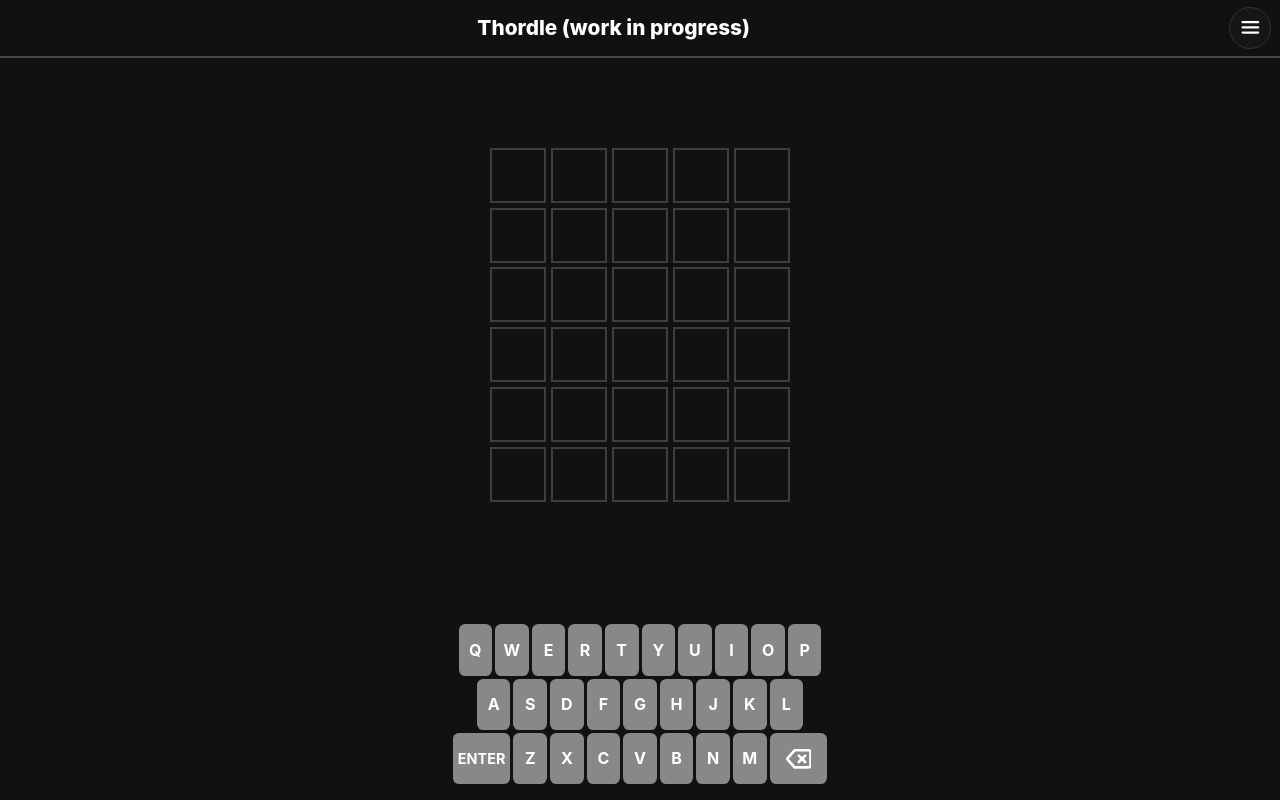
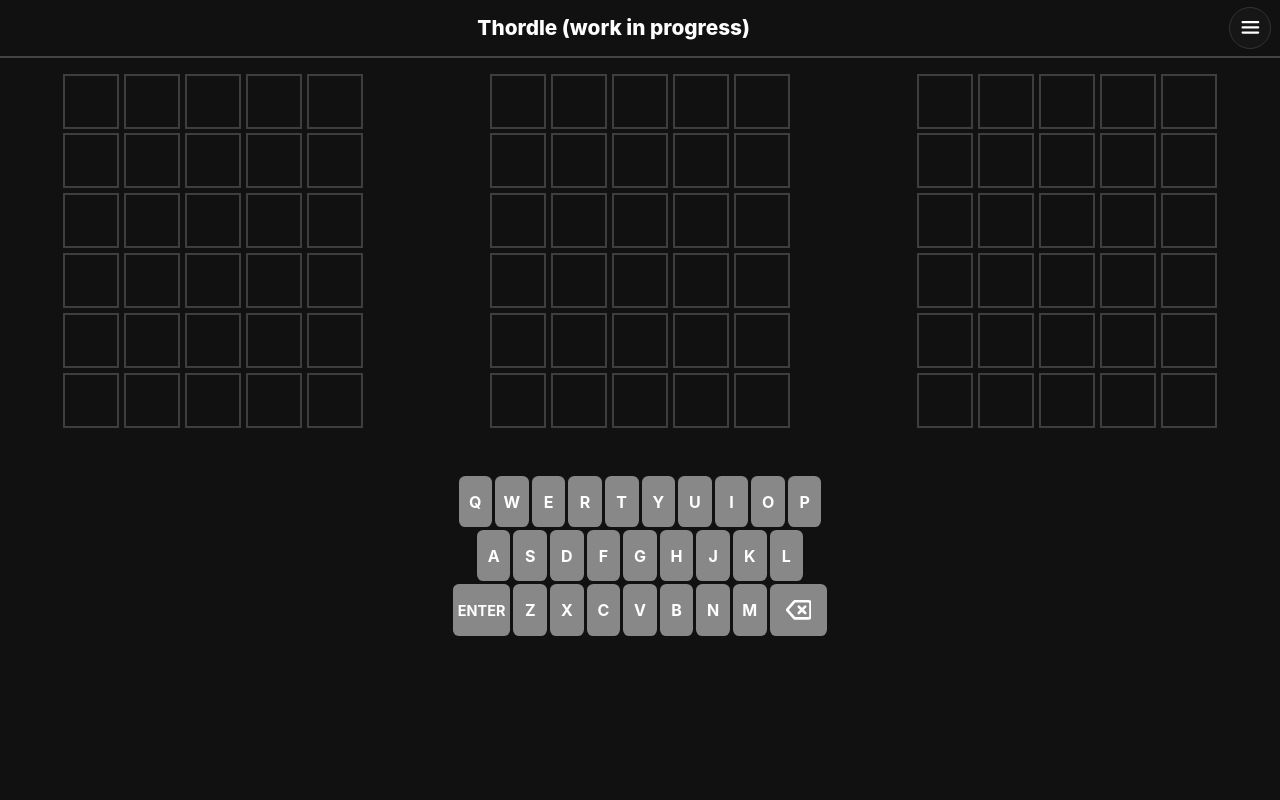
Before and after one commit to kurtisgrant/thordle, a React (Create React App) app: page / in a window 1280 px wide. Built offline with nearby package versions, Linux system fonts and the light colour scheme.

Commit message:
Three game boards are being displayed. Logic in progress.

```diff
--- a/src/App.jsx
+++ b/src/App.jsx
@@ -22,17 +22,29 @@ const AppWrapper = styled.div`
   flex-direction: column;
   width: 100%;
   height: 100%;
-  max-height: 900px;
-  max-width: 500px;
-  // justify-content: space-around;
+  /* max-width: 500px; */
   align-items: center;
 `;
 
+const BoardWrapper = styled.div`
+width: 100%;
+display: flex;
+max-height: calc(var(--vh, 1vh) * 60);
+overflow-x: scroll;
+scrollbar-width: none;
+&::-webkit-scrollbar {
+    width: 0 !important
+  }
+`;
+
 function App() {
-  const [guesses, setGuesses] = useState([]);
+  const [allGuesses, setAllGuesses] = useState([]);
   const [curGuess, setCurGuess] = useState('');
-  const [word, setWord] = useState(
-    words5[Math.floor(Math.random() * words5.length)].toUpperCase()
+  const [curBoard, setCurBoard] = useState(0);
+  const [words, setWords] = useState(
+    getRandomFromArr(words5) +
+    getRandomFromArr(words5) +
+    getRandomFromArr(words5)
   );
 
   const setAppHeight = () => {
@@ -41,6 +53,7 @@ function App() {
     const vh = window.innerHeight * 0.01;
     document.documentElement.style.setProperty('--vh', `${vh}px`);
   };
+
   useEffect(() => {
     setAppHeight();
     window.onresize = setAppHeight;
@@ -64,7 +77,7 @@ function App() {
   };
 
   const addLetter = letter => {
-    if (curGuess.length >= 5) return;
+    if (curGuess.length >= 15) return;
     setCurGuess(prev => prev + letter.toUpperCase());
   };
   const removeLetter = () => {
@@ -74,21 +87,43 @@ function App() {
   const submitGuess = () => {
     const g = curGuess;
     const gLower = g.toLowerCase();
-    if (g.length !== 5 || !scrabbleWords.includes(gLower)) return;
+    if (g.length !== 15 || !scrabbleWords.includes(gLower)) return;
     setCurGuess('');
-    setGuesses(prev => [...prev, g]);
+    setAllGuesses(prev => [...prev, g]);
   };
+
+
+  const boards = [0, 1, 2].map(i => {
+    const startInd = i * 5;
+    const endInd = startInd + 5;
+    const word = words.slice(startInd, endInd);
+    const guess = curGuess.slice(startInd, endInd);
+    const guesses = allGuesses.map(guess => guess.slice(startInd, endInd));
+    const key = i;
+    return <Board {...{key, word, guesses, guess }} />
+  });
+
+  const keyGuesses = ['hello', 'array'];
+  const keyWord = words.slice(curBoard * 5, 5 + curBoard * 5);
 
 
   return (
     <StyledApp>
         <Navbar />
       <AppWrapper>
-        <Board {...{ word, guesses, guess: curGuess }} />
-        <Keyboard {...{ word, guesses, addLetter, removeLetter, submitGuess }} />
+        <BoardWrapper>
+          { boards }
+        </BoardWrapper>
+        <Keyboard {...{ word: keyWord, guesses: keyGuesses, addLetter, removeLetter, submitGuess }} />
       </AppWrapper>
     </StyledApp>
   );
 }
 
 export default App;
+
+function getRandomFromArr(array) {
+  const word = array[Math.floor(Math.random() * array.length)].toUpperCase();
+  console.log(word);
+  return word
+}
--- a/src/Components/Board.jsx
+++ b/src/Components/Board.jsx
@@ -7,6 +7,8 @@ const BoardWrapper = styled.div`
   flex-direction: column;
   justify-content: center;
   align-items: center;
+  min-width: 300px;
+  margin: 0 1rem;
   width: 100%;
   flex: 1.5;
 `;
--- a/src/Components/Keyboard.jsx
+++ b/src/Components/Keyboard.jsx
@@ -24,7 +24,7 @@ display: flex;
 padding: 0 0 1rem 0;
 flex: 1;
 max-height: 12rem;
-width: 100%;
+/* width: 100%; */
 flex-direction: column;
 align-items: center;
 justify-content: flex-end;
```
